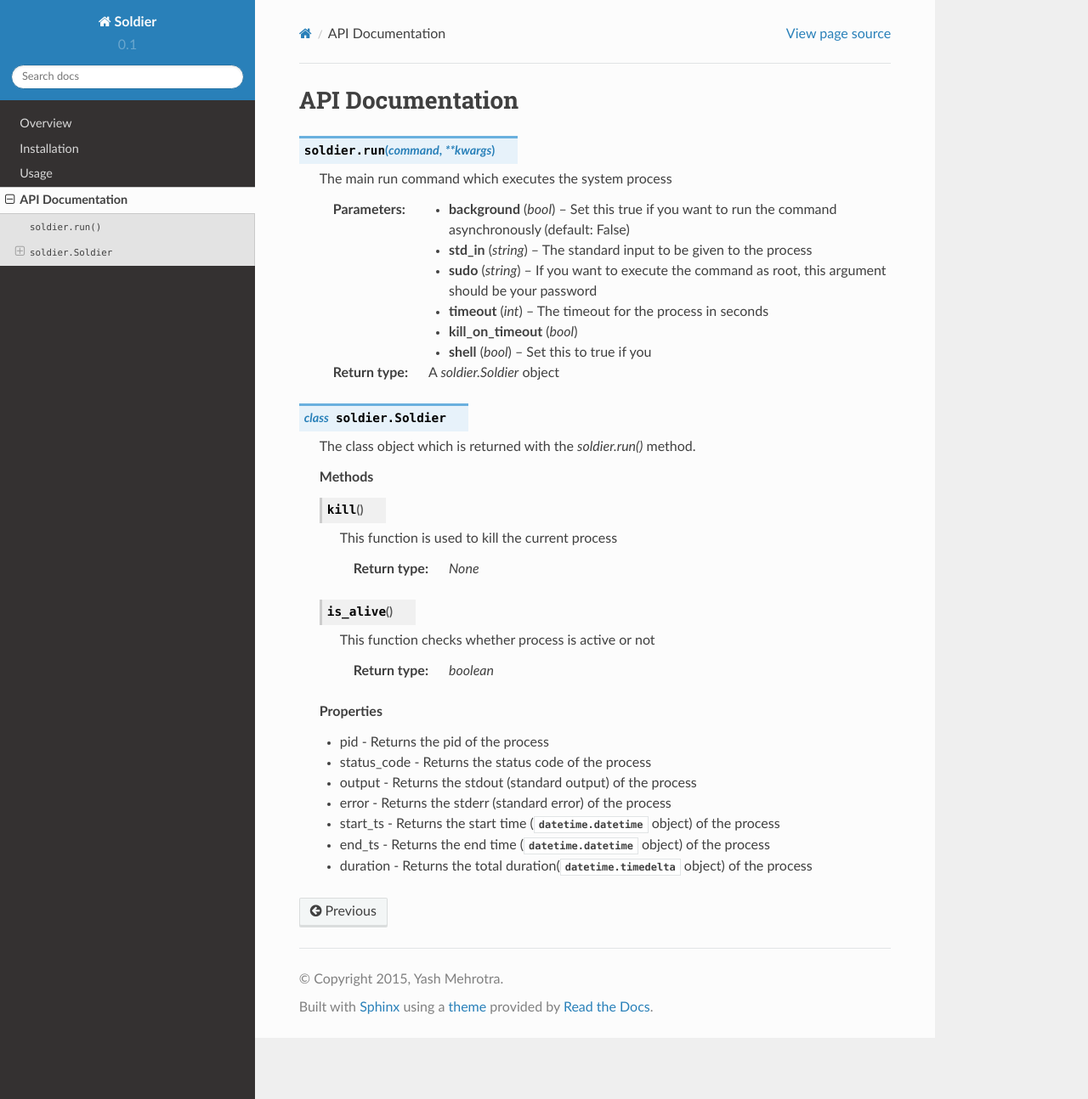
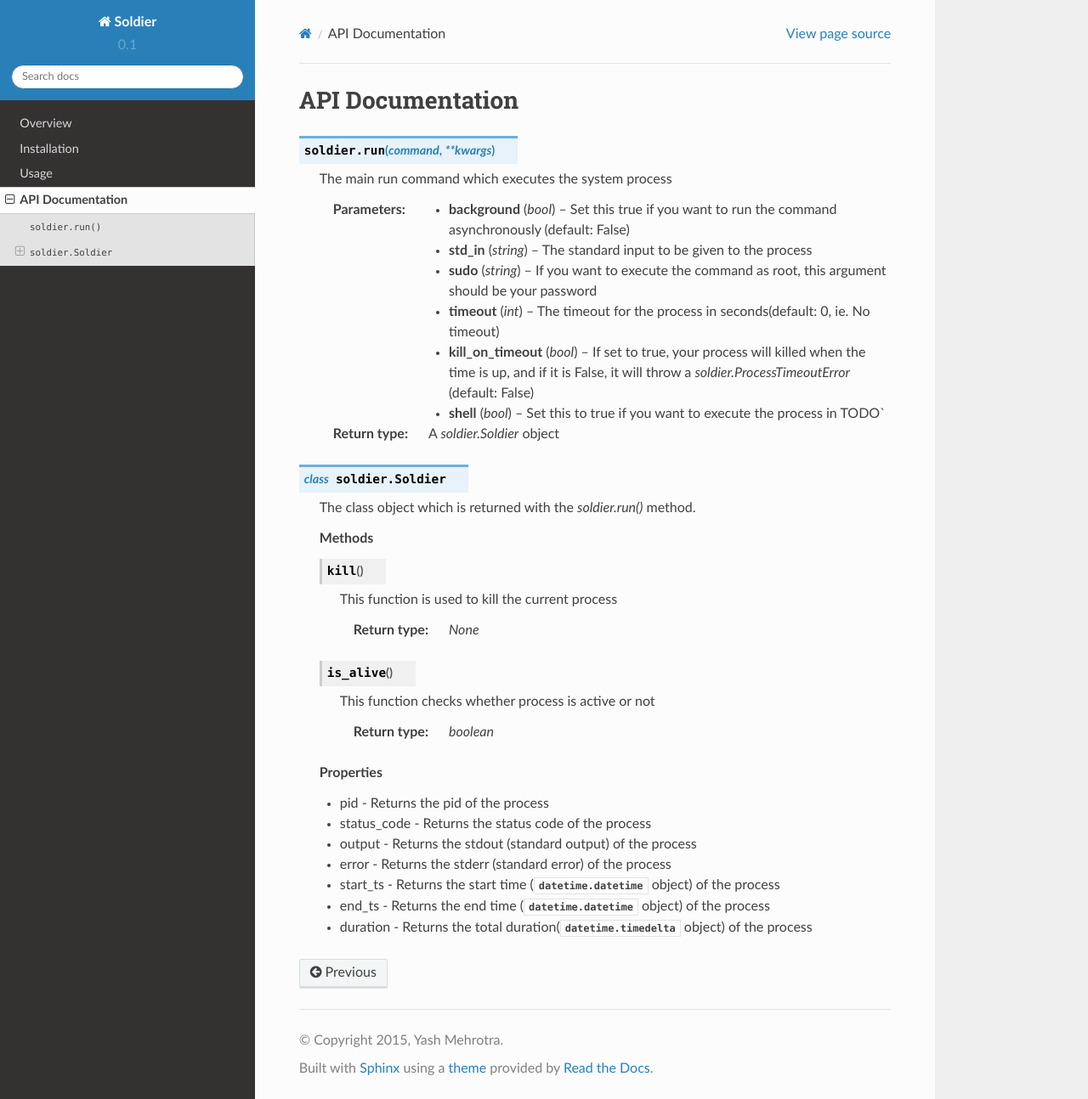
Before and after one commit to yashmehrotra/soldier, a Sphinx documentation site: the page built from docs/api_documentation.rst, in a window 1280 px wide and 1294 px high. Shown: the whole window at 85% size. Built offline with Sphinx 7.4.7 and the Read the Docs theme 2.0.0, drawn with Linux system fonts in a browser that asks for light colours; pages that are not in the unit, such as notebooks, are missing from menus.

Commit message:
More Docs

```diff
--- a/docs/api_documentation.rst
+++ b/docs/api_documentation.rst
@@ -11,19 +11,19 @@ API Documentation
     :type std_in: string
     :param sudo: If you want to execute the command as root, this argument should be your password
     :type sudo: string
-    :param timeout: The timeout for the process in seconds
+    :param timeout: The timeout for the process in seconds(default: 0, ie. No timeout)
     :type timeout: int
-    :param kill_on_timeout:
+    :param kill_on_timeout: If set to true, your process will killed when the time is up, and if it is False, it will throw a `soldier.ProcessTimeoutError` (default: False)
     :type kill_on_timeout: bool
-    :param shell: Set this to true if you
+    :param shell: Set this to true if you want to execute the process in TODO`
     :type shell: bool
-    :rtype: A *soldier.Soldier* object
+    :rtype: A `soldier.Soldier` object
 
 
 
 .. class:: soldier.Soldier
 
-    The class object which is returned with the *soldier.run()* method.
+    The class object which is returned with the `soldier.run()` method.
 
     **Methods**
 
```
